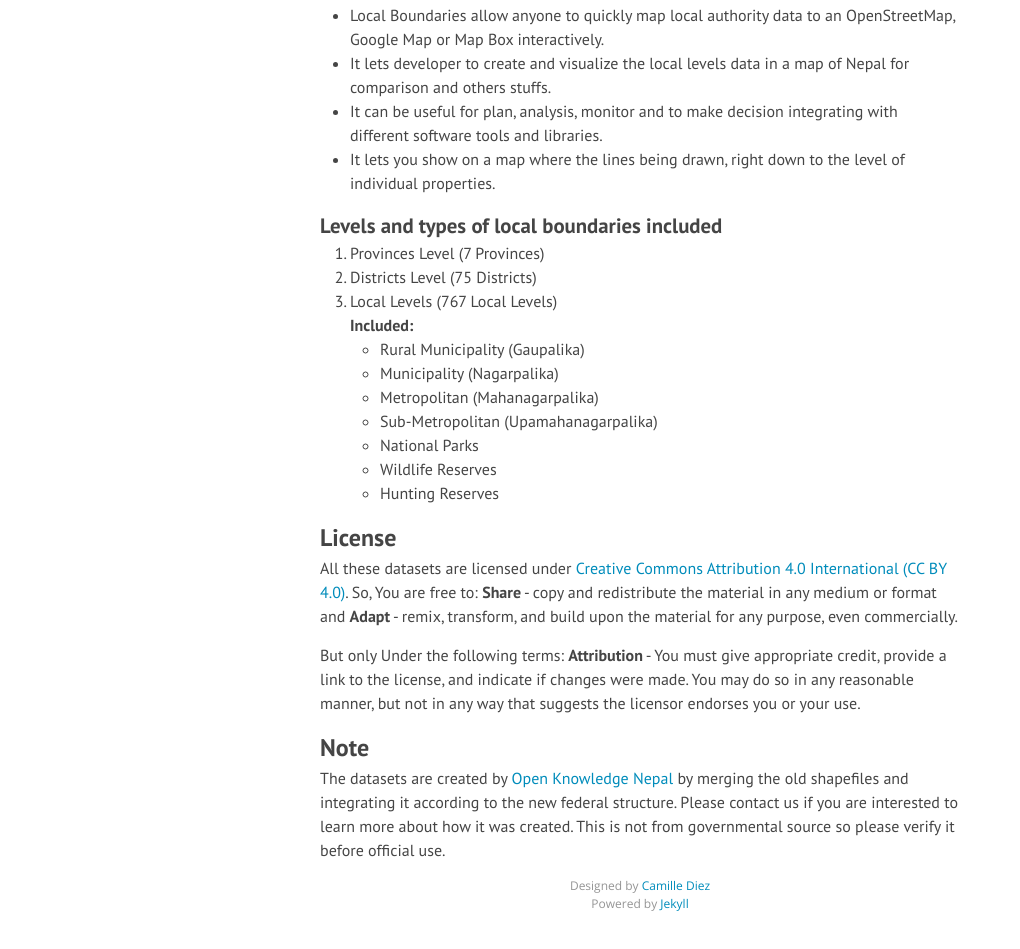
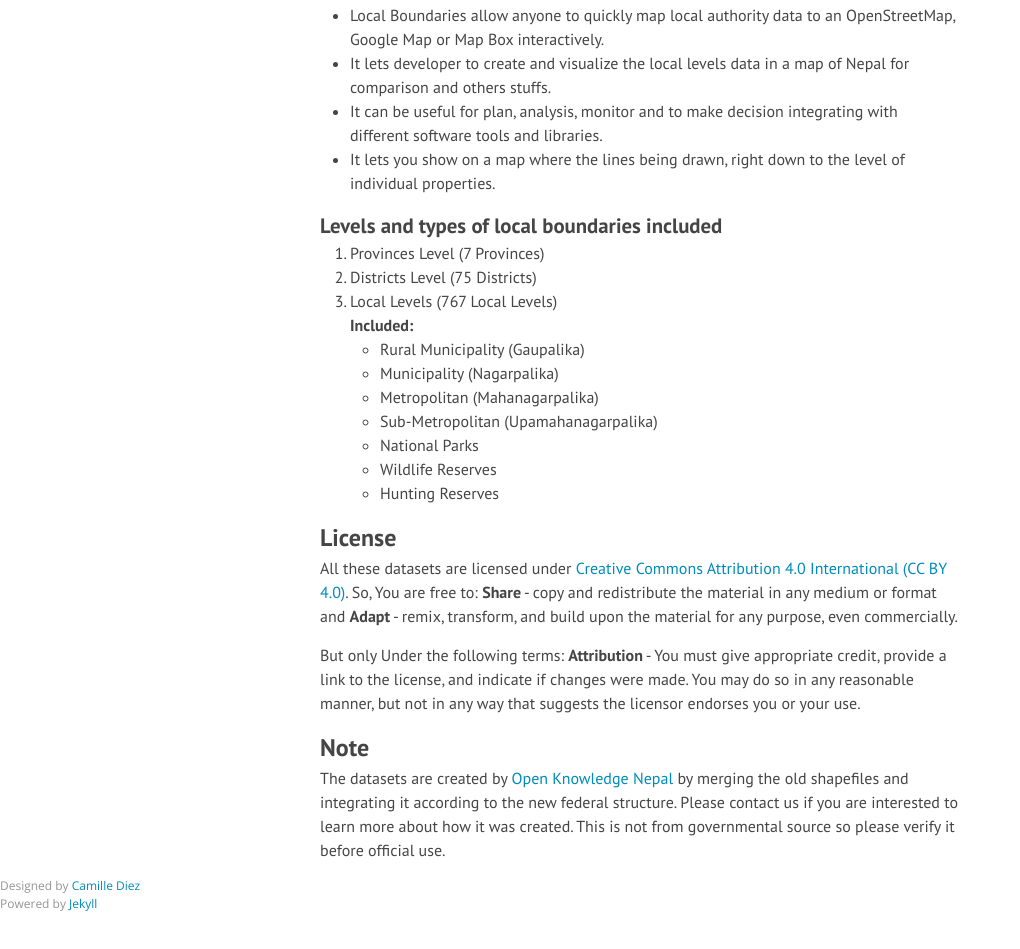
Before and after one commit to okfnepal/localboundaries, a Jekyll site: the page built from index.html, in a window 1280 px wide. Shown: the part 1094-2043 px from the top of the page, without its empty margins (0-1020 px from the left). Built offline with Jekyll 4.4.1, drawn with Linux system fonts in a browser that asks for light colours; nearby versions of some CDN libraries; Markdown is read by kramdown in place of the engine named in the settings.

Commit message:
Update footer.html

```diff
--- a/_includes/footer.html
+++ b/_includes/footer.html
@@ -109,7 +109,7 @@
     }
 
 </script>
-<div class="footer" align="center">
+<div class="footer" align="left">
     Designed by <a href=http://diezcami.github.io target="_blank">Camille Diez</a><BR/>
     Powered by <a href=http://jekyllrb.com target="_blank">Jekyll</a>
 </div>
```
